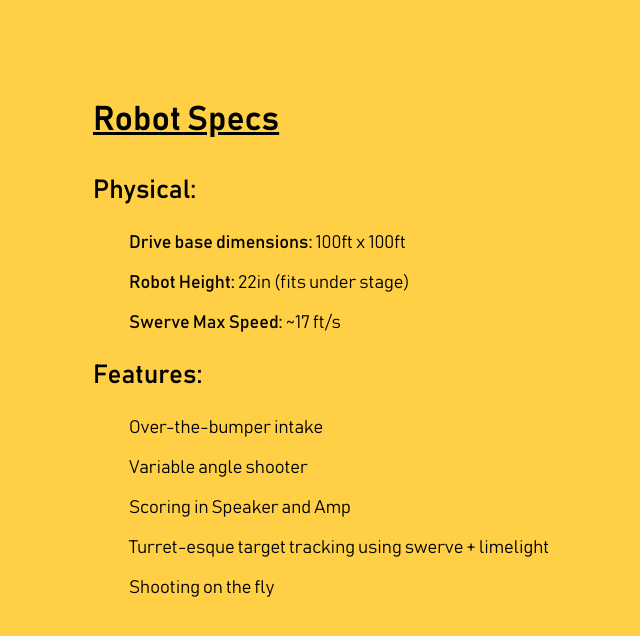
After one commit to zainmfjavaid/CanKiosk2025, a Flask app: page /scout/specs in a window 1280 px wide. The commit adds this page. Shown: the top 636 px of the page, without its empty margins (65-705 px from the left). Run offline with Flask 3, Linux system fonts and the light colour scheme.

Commit message:
Added routes for scout categories

```diff
--- a/cankiosk/app.py
+++ b/cankiosk/app.py
@@ -17,6 +17,22 @@ def judge_root():
 def scout_root():
     return render_template('scout.html')
 
+@app.route('/scout/specs')
+def scout_specs():
+    return render_template('scout/specs.html')
+
+@app.route('/scout/strategy')
+def scout_strategy():
+    return render_template('scout/strategy.html')
+
+@app.route('/scout/auton')
+def scout_auton():
+    return render_template('scout/auton.html')
+
+@app.route('/scout/documentation')
+def scout_documentation():
+    return render_template('scout/documentation.html')
+
 # Guest experience routes
 @app.route('/guest')
 def guest_root():
--- a/cankiosk/static/css/reference.css
+++ b/cankiosk/static/css/reference.css
@@ -25,9 +25,13 @@
     font-weight: 500;
 }
 
-.regular {
+.regular, .light {
     font-size: 18px;
     font-weight: 400;
+}
+
+.light {
+    font-weight: 300;
 }
 
 .title:hover, .subtitle:hover, .regular:hover {
--- a/cankiosk/static/css/scout.css
+++ b/cankiosk/static/css/scout.css
@@ -1,5 +1,6 @@
 @import url(reference.css);
 
+/* Root Styles */
 body {
     background-color: var(--primary-yellow);
     font-family: Bahnschrift;
@@ -37,3 +38,9 @@ body {
 .category-item:hover {
     cursor: pointer;
 }
+
+/* Specs Styles */
+#specs-container {
+    margin-top: 100px;
+    margin-left: 150px;
+}
--- /dev/null
+++ b/cankiosk/templates/scout/specs.html
@@ -0,0 +1,26 @@
+<!DOCTYPE html>
+<html>
+    <head>
+        <meta charset="utf-8">
+        <meta http-equiv="X-UA-Compatible" content="IE=edge">
+        <title>CanKiosk | Scout - Specs</title>
+        <meta name="viewport" content="width=device-width, initial-scale=1">
+        <link rel="stylesheet" href="/static/css/scout.css">
+    </head>
+    <body>
+       <div id="specs-container">
+            <p class="title" style="text-decoration: underline;">Robot Specs</p>
+            <p class="subtitle">Physical:</p>
+            <p class="light">&emsp;&emsp;<span class="regular">Drive base dimensions:</span> 100ft x 100ft</p>
+            <p class="light">&emsp;&emsp;<span class="regular">Robot Height:</span> 22in (fits under stage)</p>
+            <p class="light">&emsp;&emsp;<span class="regular">Swerve Max Speed:</span> ~17 ft/s</p>
+
+            <p class="subtitle">Features:</p>
+            <p class="light">&emsp;&emsp;Over-the-bumper intake</p>
+            <p class="light">&emsp;&emsp;Variable angle shooter</p>
+            <p class="light">&emsp;&emsp;Scoring in Speaker and Amp</p>
+            <p class="light">&emsp;&emsp;Turret-esque target tracking using swerve + limelight</p>
+            <p class="light">&emsp;&emsp;Shooting on the fly</p>
+       </div>
+    </body>
+</html>
```
Also changed, not shown: cankiosk/templates/scout/auton.html (added, +15 -0 lines), cankiosk/templates/scout/documentation.html (added, +15 -0 lines), cankiosk/templates/scout/strategy.html (added, +15 -0 lines).
